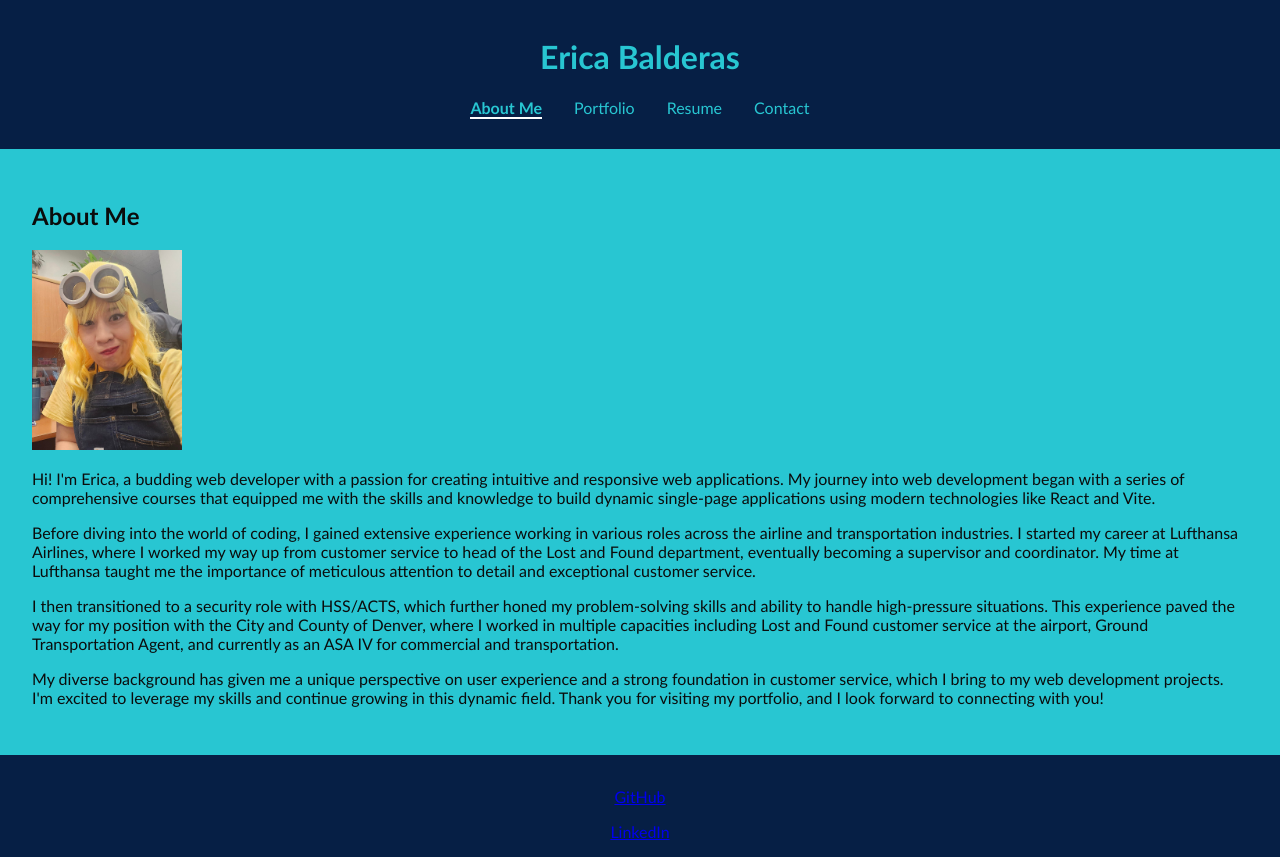
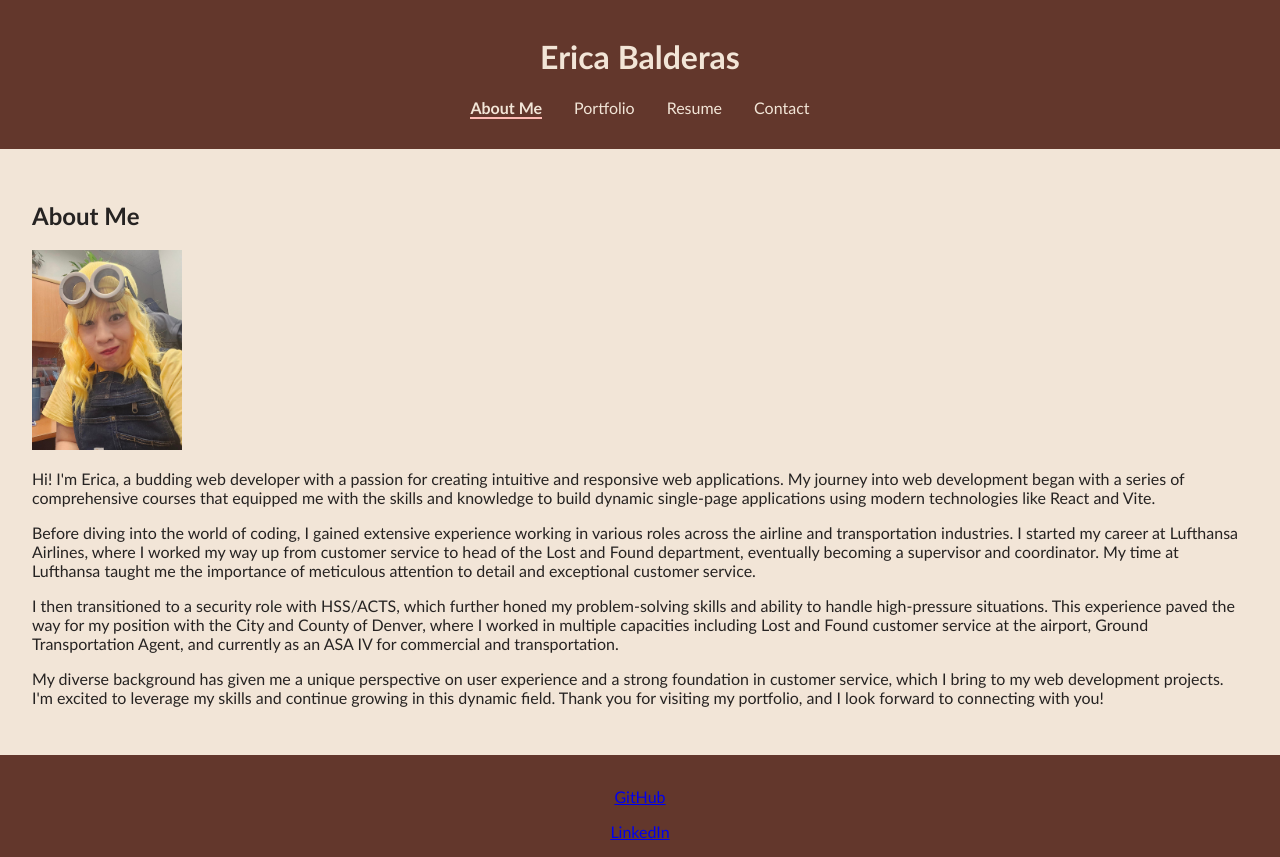
Before and after one commit to Mistaken40033/Challenge-20, a React (Vite) app in the folder my-portfolio/: page / in a window 1280 px wide. Built offline with nearby package versions, Linux system fonts and the light colour scheme.

Commit message:
making css changes

```diff
--- a/my-portfolio/src/styles/global.css
+++ b/my-portfolio/src/styles/global.css
@@ -2,11 +2,11 @@
 
 /* Define CSS variables for your color palette */
 :root {
-  --raisin-black: #0b0c0c;
-  --caput-mortuum: #061f45;
-  --burnt-sienna: #0f12df;
-  --melon: #ffffff;
-  --almond: #28c6d2;
+  --raisin-black: #262322;
+  --caput-mortuum: #63372C;
+  --burnt-sienna: #C97D60;
+  --melon: #FFBCB5;
+  --almond: #F2E5D7;
 }
 
 /* Apply background color to the body */
```
